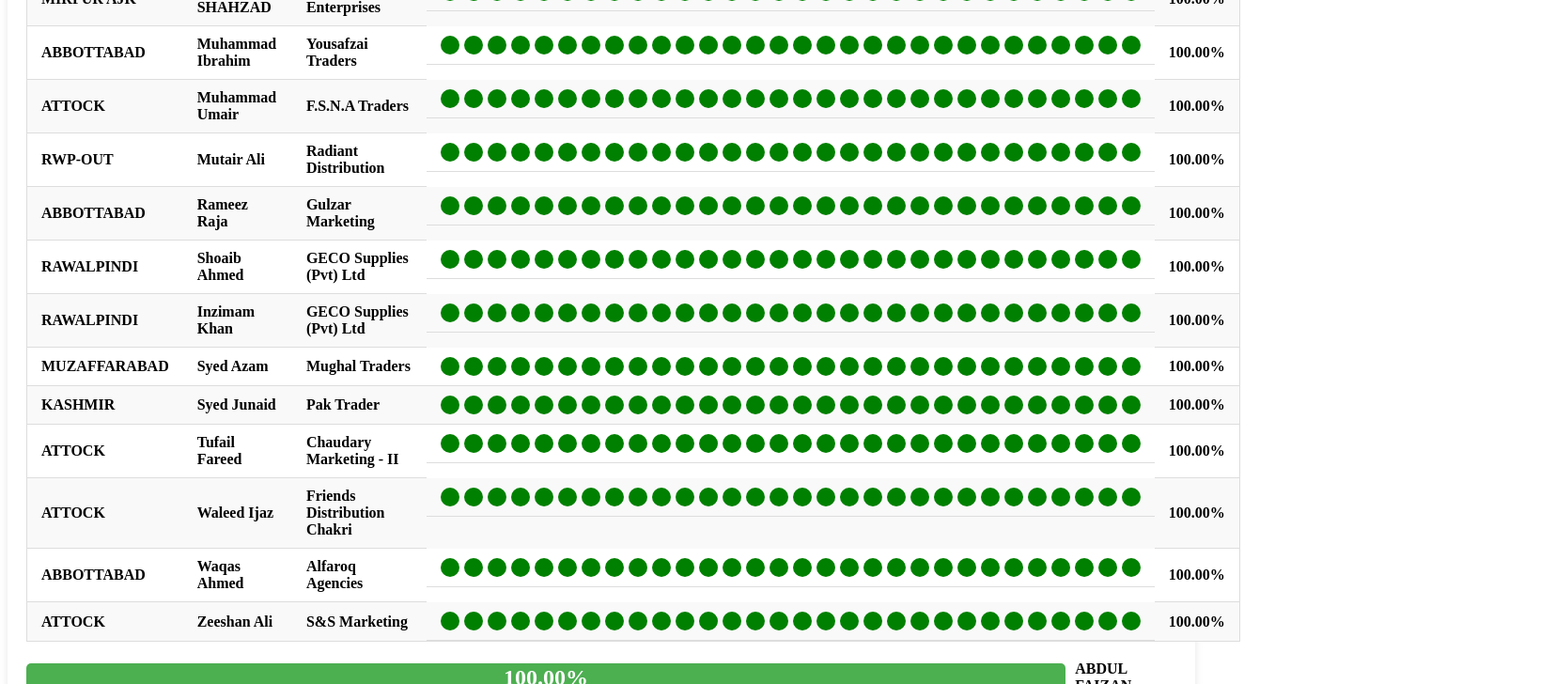
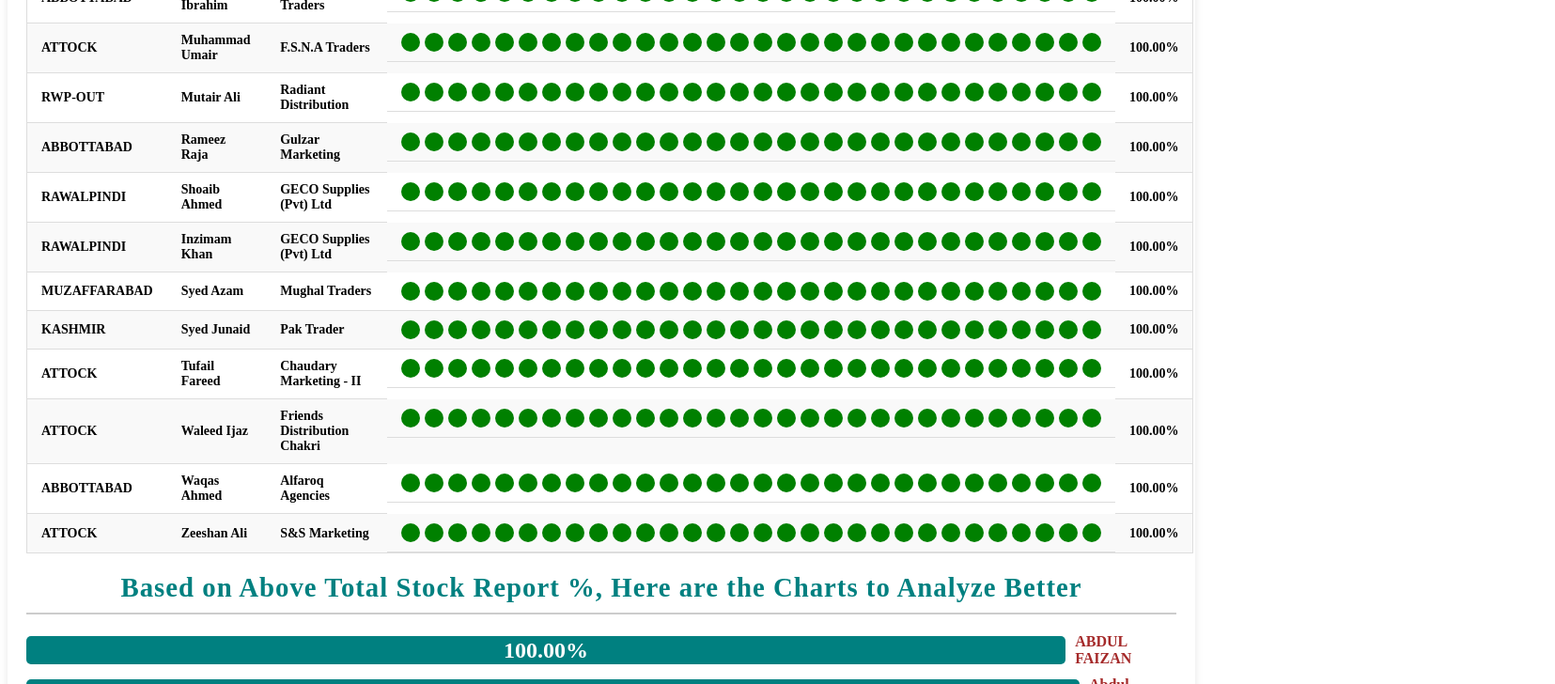
Before and after one commit to Hammad-khalil/PepsiCo-Employee-Tracker, a React (Vite) app: page / in a window 1280 px wide. Shown: the part 1260-1988 px from the top of the page at 94% size, 1655 px wide, since content can reach past the window. Built offline with nearby package versions, Linux system fonts and the light colour scheme; the HTML template or start-up script is replaced by a standard one.

Commit message:
Meeting-Component-Added-Successfully

```diff
--- a/src/App.jsx
+++ b/src/App.jsx
@@ -1,5 +1,6 @@
 // import React from 'react'
 import StockReport from './components/StockReport'
+import MeetingReport from "./components/MeetingReport"
 import Title from './components/Title'
 
 const App = () => {
@@ -7,6 +8,7 @@ const App = () => {
 <div>
   <Title/>
   <StockReport/>
+  <MeetingReport/>
 </div>
 
   )
--- /dev/null
+++ b/src/components/MeetingReport.css
@@ -0,0 +1,63 @@
+.table-container {
+  padding: 20px;
+}
+
+h1 {
+  text-align: center;
+  margin-bottom: 20px;
+  font-size: 24px;
+}
+
+.meeting-table {
+  width: 100%;
+  border-collapse: collapse;
+  margin: 0 auto;
+}
+
+.meeting-table th, .meeting-table td {
+  padding: 10px;
+  text-align: center;
+  border: 1px solid #ddd;
+}
+
+.meeting-table th {
+  background-color: #008080;
+  color: white;
+  font-weight: bold;
+}
+
+.status-circles {
+  display: flex;
+  justify-content: center;
+}
+
+.status {
+  cursor: pointer;
+  padding: 5px 10px;
+  margin: 0 2px;
+  border-radius: 50%;
+  font-weight: bold;
+  font-size: 14px;
+  transition: background-color 0.2s ease;
+}
+
+.P {
+  color: green;
+}
+
+.A {
+  color: red;
+}
+
+.O {
+  color: gray;
+}
+
+td {
+  font-size: 14px;
+}
+
+.total-percentage {
+  font-weight: bold;
+  font-size: 16px;
+}
--- /dev/null
+++ b/src/components/MeetingReport.jsx
@@ -0,0 +1,101 @@
+import { useState, useEffect } from "react";
+import "./MeetingReport.css"; // Ensure to include this CSS file
+
+const attendees = [
+  { name: "John Doe", department: "Reliance Distribution" },
+  { name: "Jane Smith", department: "Marketing" },
+  { name: "Alice Johnson", department: "Development" },
+  { name: "Bob Brown", department: "HR" },
+  { name: "Charlie Davis", department: "Finance" }
+];
+
+const daysInMonth = 30; // Example for the month of September
+
+// Function to generate the date headings (e.g., 1-Sep, 2-Sep, etc.)
+const generateDates = () => {
+  const dates = [];
+  for (let i = 1; i <= daysInMonth; i++) {
+    dates.push(`${i}-Sep`);
+  }
+  return dates;
+};
+
+const MeetingStatus = () => {
+  const initialStatus = Array.from({ length: daysInMonth }, () => "P");
+
+  // Load statuses from localStorage if available, otherwise use initial values
+  const loadStatuses = () => {
+    const savedStatuses = localStorage.getItem("meetingStatuses");
+    return savedStatuses ? JSON.parse(savedStatuses) : attendees.map(() => [...initialStatus]);
+  };
+
+  const [statuses, setStatuses] = useState(loadStatuses);
+
+  // Save statuses to localStorage whenever they change
+  useEffect(() => {
+    localStorage.setItem("meetingStatuses", JSON.stringify(statuses));
+  }, [statuses]);
+
+  const changeStatus = (empIndex, dayIndex) => {
+    const newStatuses = [...statuses];
+    const currentStatus = newStatuses[empIndex][dayIndex];
+    const statusCycle = ["P", "A", "O"];
+    const nextStatus = statusCycle[(statusCycle.indexOf(currentStatus) + 1) % 3];
+    newStatuses[empIndex][dayIndex] = nextStatus;
+    setStatuses(newStatuses);
+  };
+
+  const calculatePercentage = (statusArray) => {
+    const presentCount = statusArray.filter(status => status === "P").length;
+    const offCount = statusArray.filter(status => status === "O").length;
+
+    const totalDays = daysInMonth - offCount; // Total countable days
+    if (totalDays === 0) return 0; // Avoid division by zero
+
+    const percentage = (presentCount / totalDays) * 100;
+    return Math.max(percentage, 0).toFixed(2); // Ensure percentage is not negative
+  };
+
+  const dates = generateDates(); // Generate date headings for the month
+
+  return (
+    <div className="table-container">
+      <h1>Meeting Attendance Status</h1>
+
+      <table className="meeting-table">
+        <thead>
+          <tr>
+            <th>KPO</th>
+            <th>Distribution</th>
+            {/* Generate date headings */}
+            {dates.map((date, index) => (
+              <th key={index}>{date}</th>
+            ))}
+            <th>Total Meeting %</th>
+          </tr>
+        </thead>
+        <tbody>
+          {attendees.map((attendee, empIndex) => (
+            <tr key={empIndex}>
+              <td>{attendee.name}</td>
+              <td>{attendee.department}</td>
+              {/* Display status for each date */}
+              {statuses[empIndex].map((status, dayIndex) => (
+                <td
+                  key={dayIndex}
+                  className={`status ${status}`}
+                  onClick={() => changeStatus(empIndex, dayIndex)}
+                >
+                  {status}
+                </td>
+              ))}
+              <td>{calculatePercentage(statuses[empIndex])}%</td>
+            </tr>
+          ))}
+        </tbody>
+      </table>
+    </div>
+  );
+};
+
+export default MeetingStatus;
--- a/src/components/StockReport.css
+++ b/src/components/StockReport.css
@@ -118,7 +118,7 @@ td:last-child {
   font-weight: bold;
   height: 30px;
   border-radius: 5px;
-  background-color: #4CAF50;
+  background-color: teal;
   color: white;
   text-align: center;
   transition: width 0.5s;
@@ -130,4 +130,17 @@ td:last-child {
 .employee-label {
   margin-left: 10px;
   font-weight: bold;
+  color: brown;
 }
+.chart-heading {
+  font-family: cursive;
+  font-weight: bolder;
+  font-size: 1.8rem; /* Adjust font size to a professional level */
+  color: teal; /* Dark color for a clean, professional look */
+  text-align: center; /* Center-align the heading */
+  margin: 20px 0; /* Add some spacing around the heading */
+  font-weight: bold; /* Make the font bold */
+  letter-spacing: 1px; /* Add slight spacing between letters */
+  border-bottom: 2px solid #ccc; /* Add a subtle border below the heading */
+  padding-bottom: 10px; /* Padding to give space between text and the border */
+}
--- a/src/components/StockReport.jsx
+++ b/src/components/StockReport.jsx
@@ -120,7 +120,7 @@ const StockReport = () => {
           ))}
         </tbody>
       </table>
-
+ <h2 className="chart-heading">Based on Above Total Stock Report %, Here are the Charts to Analyze Better</h2>
       {/* Horizontal Bar Chart for Each Employee */}
       <div className="bar-chart-container">
         {employees.map((employee, empIndex) => {
```
